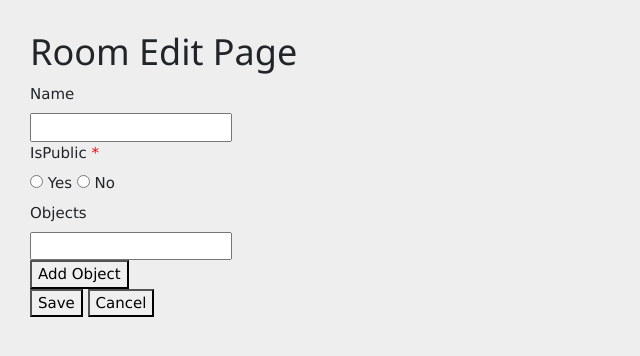
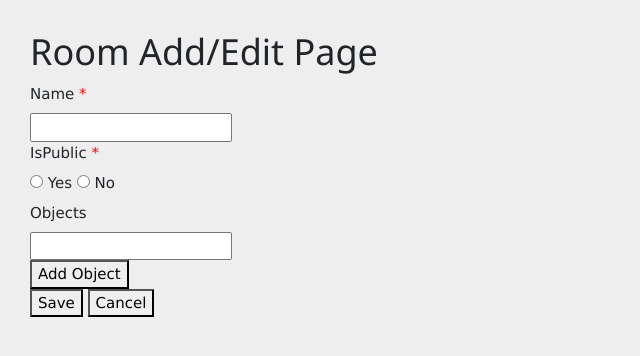
Before and after one commit to itudb2304/itudb2304, a Flask app: page /locations/1/new_room in a window 1280 px wide. Shown: the part 65-421 px from the top of the page, without its empty margins (0-640 px from the left). Run offline with Flask 3, Linux system fonts and the light colour scheme; some libraries are stand-ins or nearby versions.

```diff
--- a/templates/locations/floor_edit.html
+++ b/templates/locations/floor_edit.html
@@ -1,11 +1,11 @@
 {% extends "header.html" %}
 {% block title %} Floor {% endblock %}
 {% block content %}
-    <h1 class=" title"> Floor Edit Page </h1>
+    <h1 class=" title"> Floor Add/Edit Page </h1>
     <form action="" method="post" name="floor_edit">
 
         <div class="field">
-            <label for="name" class="label">Name</label>
+            <label for="name" class="form-label required">Name</label>
             <div class = "control">
                 <input type="text" name="name" class="input" required="required" value="{{ values['name'] }}"/>
             </div>
--- a/templates/locations/room_edit.html
+++ b/templates/locations/room_edit.html
@@ -1,11 +1,11 @@
 {% extends "header.html" %}
 {% block title %} Room {% endblock %}
 {% block content %}
-    <h1 class=" title"> Room Edit Page </h1>
+    <h1 class=" title"> Room Add/Edit Page </h1>
     <form action="" method="post" name="room_edit">
 
         <div class="field">
-            <label for="name" class="label">Name</label>
+            <label for="name" class="form-label required">Name</label>
             <div class = "control">
                 <input type="text" name="name" class="input" required="required" value="{{ values['name'] }}"/>
             </div>
@@ -36,7 +36,6 @@
             {{ values.errors['isPublic'] }}
         </p>
         {% endif %}
-
 
         {% if values['objects'] %}
         <table>
```
